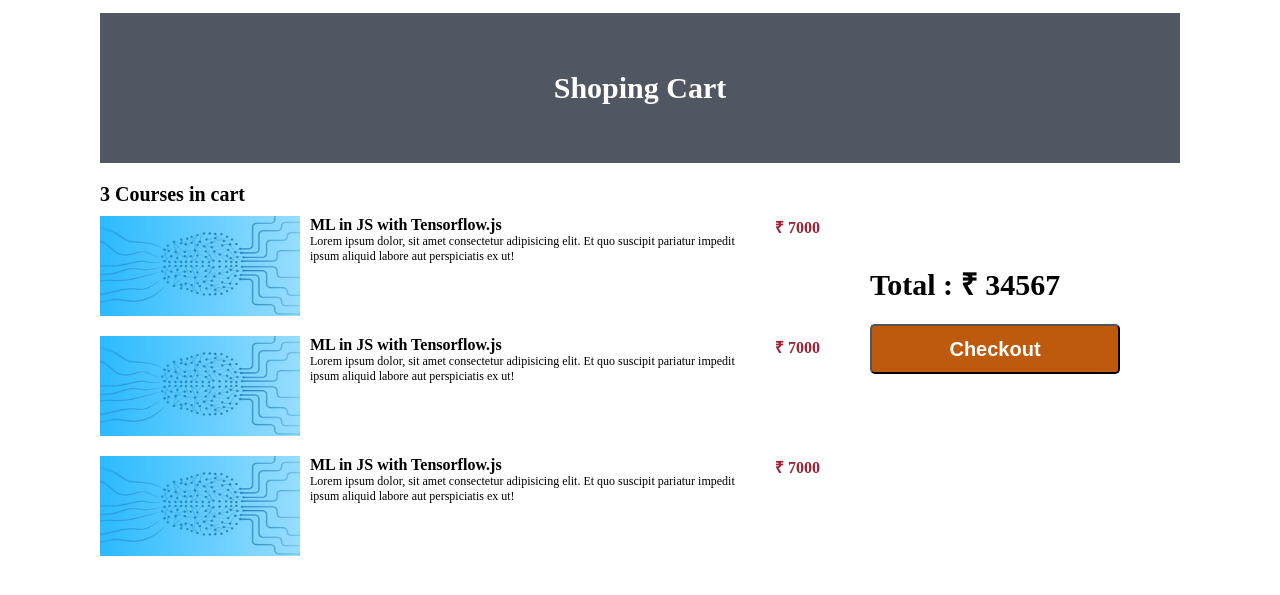
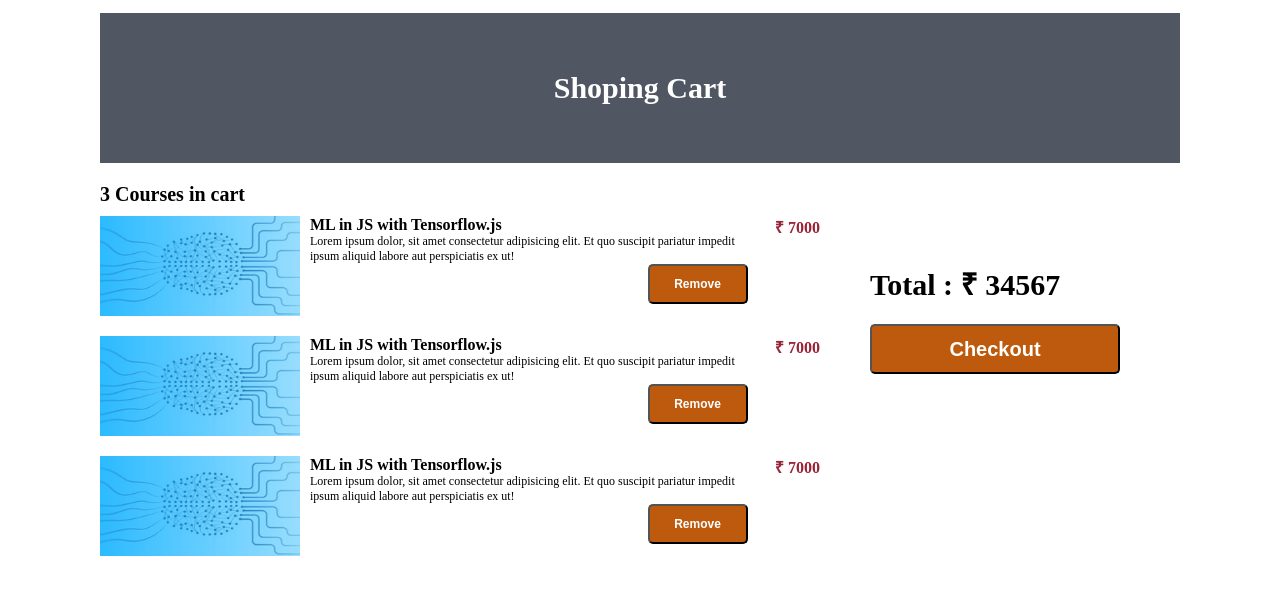
Before and after one commit to Rakhsanth/bootcamp-ecommerce-app-static-UI, a website: page cart.html in a window 1280 px wide. Shown: the part 87-682 px from the top of the page. Drawn offline with Linux system fonts and the light colour scheme.

Commit message:
Minor change for car related buttons

```diff
--- a/cart.html
+++ b/cart.html
@@ -221,6 +221,9 @@
                                 impedit ipsum aliquid labore aut perspiciatis ex
                                 ut!
                             </p>
+                            <button class="btn btn-md btn-tertiary">
+                                Remove
+                            </button>
                         </div>
                         <h4 class="cart-items-card-price">&#8377; 7000</h4>
                     </div>
@@ -240,6 +243,9 @@
                                 impedit ipsum aliquid labore aut perspiciatis ex
                                 ut!
                             </p>
+                            <button class="btn btn-md btn-tertiary">
+                                Remove
+                            </button>
                         </div>
                         <h4 class="cart-items-card-price">&#8377; 7000</h4>
                     </div>
@@ -259,6 +265,9 @@
                                 impedit ipsum aliquid labore aut perspiciatis ex
                                 ut!
                             </p>
+                            <button class="btn btn-md btn-tertiary">
+                                Remove
+                            </button>
                         </div>
                         <h4 class="cart-items-card-price">&#8377; 7000</h4>
                     </div>
--- a/sass/pages/_cart.scss
+++ b/sass/pages/_cart.scss
@@ -47,6 +47,10 @@
                 &-desc {
                     font-size: 1.2rem;
                 }
+
+                button {
+                    margin-left: 75%;
+                }
             }
             &-price {
                 margin-left: auto;
```
Also changed, not shown: css/style.css.
